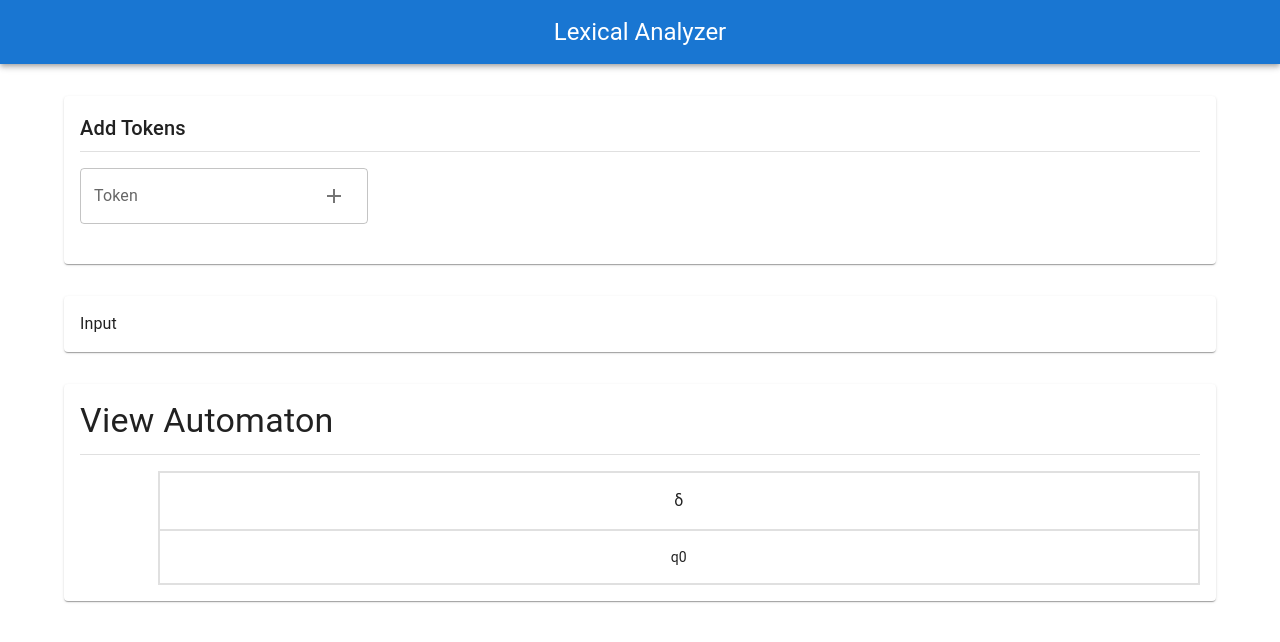
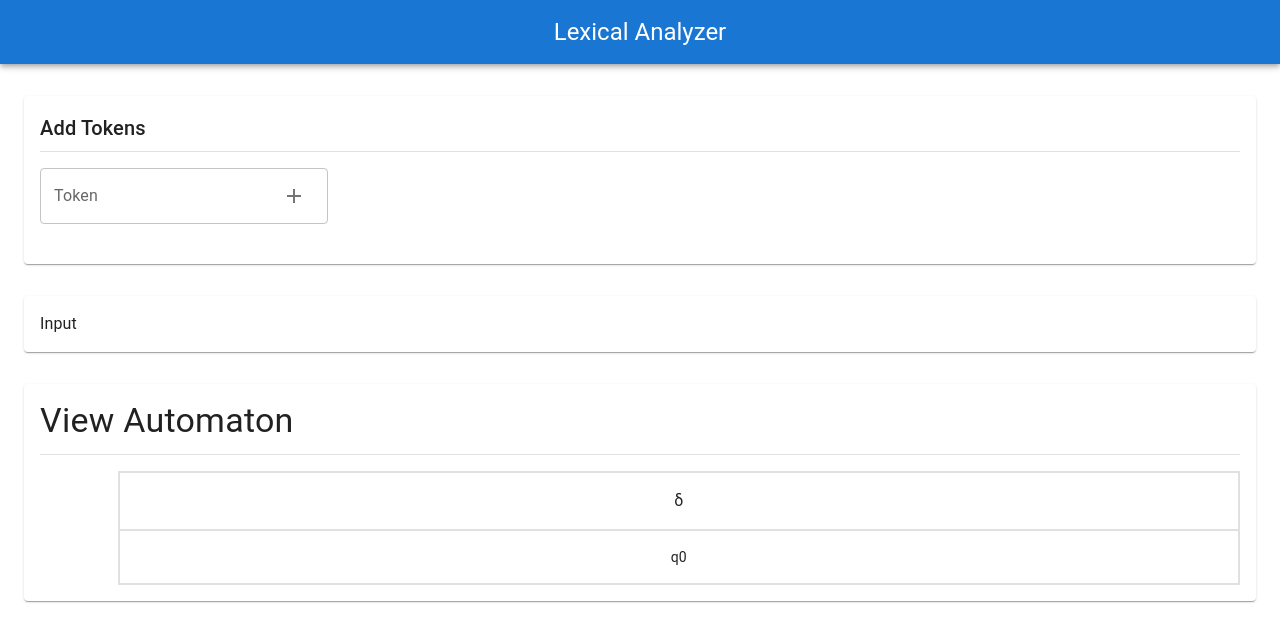
Before and after one commit to falabretti/lexical-analyzer, a React (Create React App) app: page / in a window 1280 px wide. Shown: the top 642 px of the page. Built offline with nearby package versions, Linux system fonts and the light colour scheme.

Commit message:
Change layout margins

```diff
--- a/src/components/App.tsx
+++ b/src/components/App.tsx
@@ -11,7 +11,7 @@ function App() {
     <AutomatonProvider>
       <CssBaseline />
       <Navbar />
-      <Container maxWidth="lg">
+      <Container maxWidth="xl">
         <MainGrid>
           <TokenSection />
           <Typography>Input</Typography>
--- a/src/components/MainGrid.tsx
+++ b/src/components/MainGrid.tsx
@@ -14,7 +14,7 @@ function MainGrid(props: Props) {
   }
 
   return (
-    <Box sx={{ width: '100%', marginTop: 4 }}>
+    <Box sx={{ width: '100%', marginTop: 4, marginBottom: 4 }}>
       <Grid container spacing={4}>
         {children.map((child, id) => (
           <Grid item lg={12} key={id}>
```
